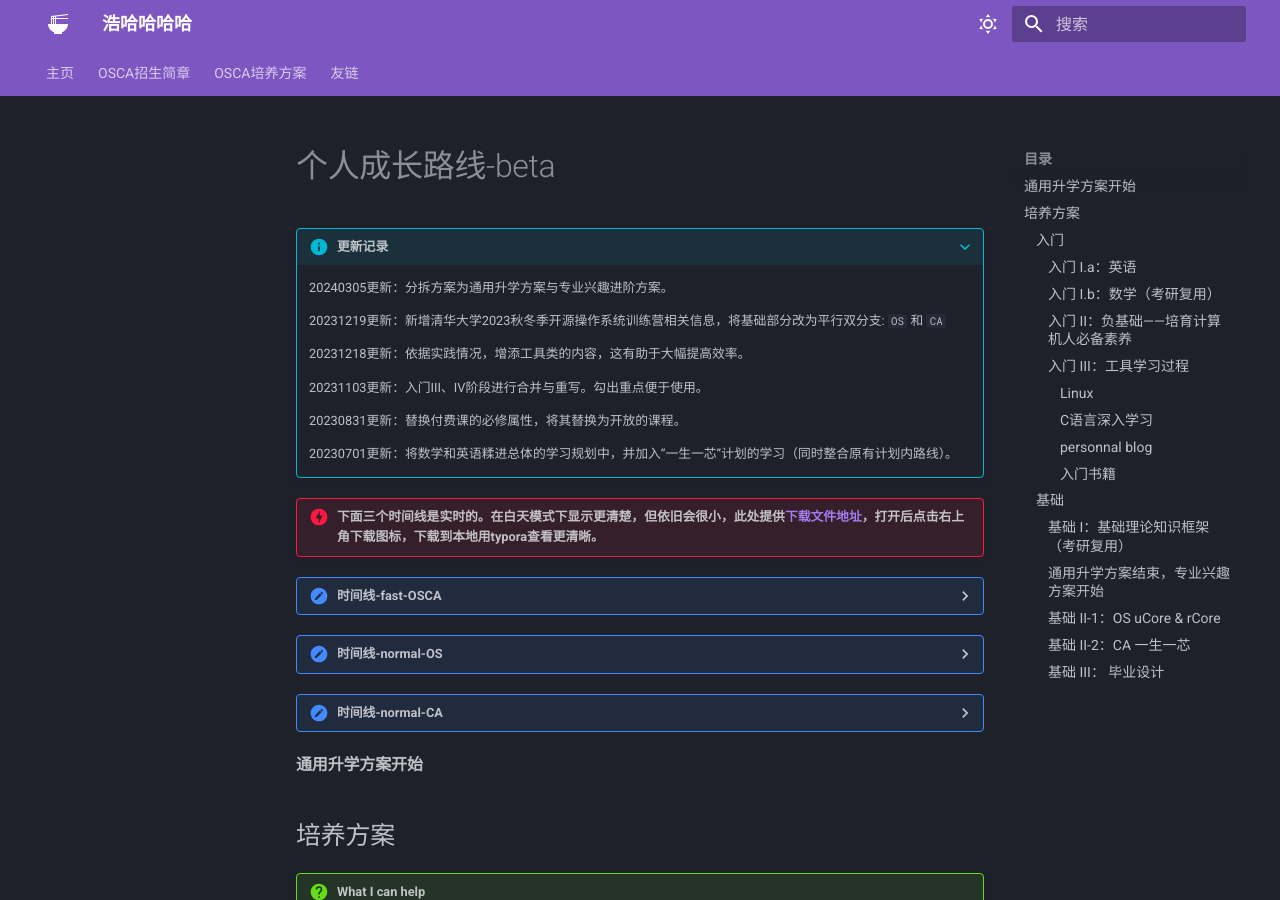
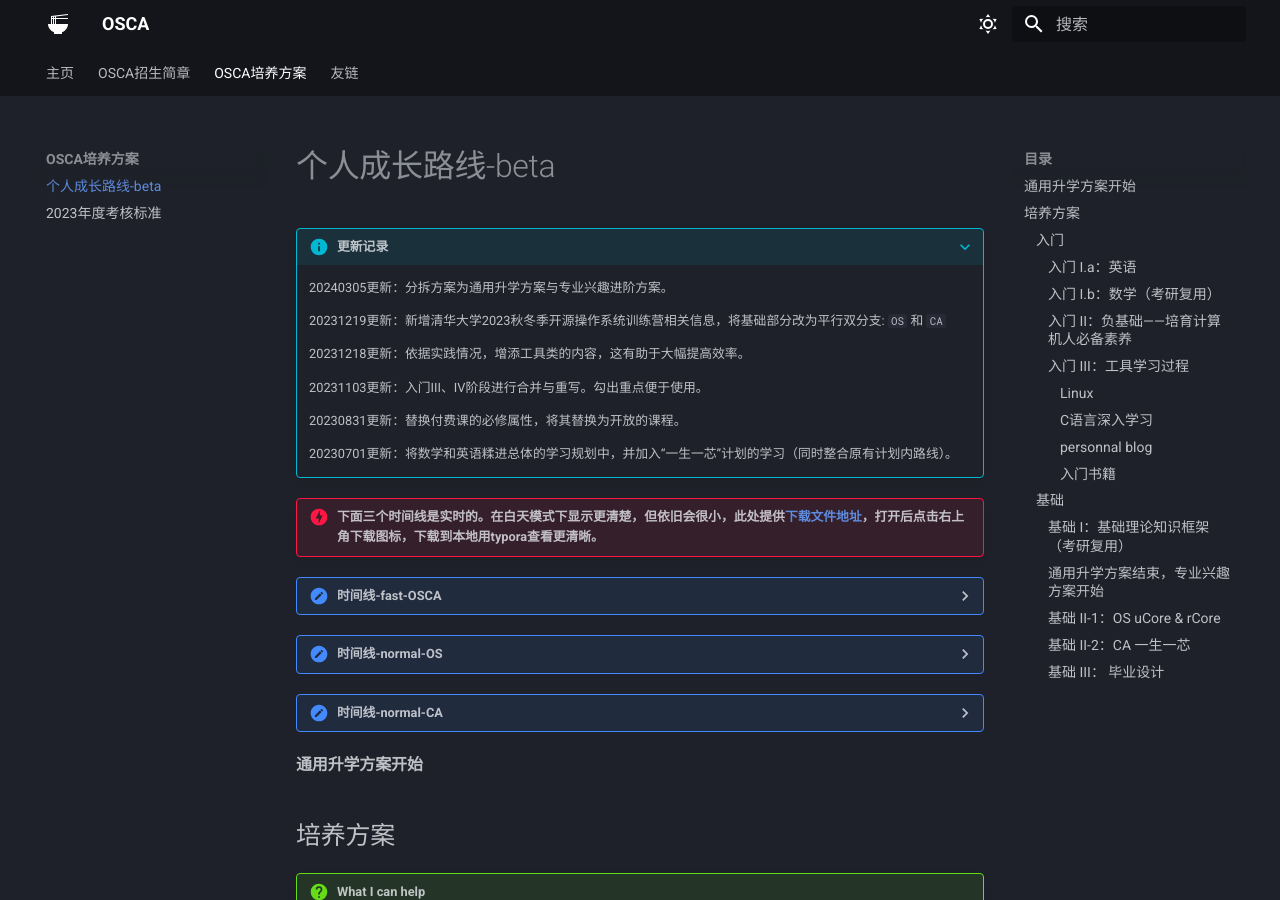
Before and after one commit to Haohahahaha/OSCA, an MkDocs documentation site: the page built from docs/fertile/fertile.md, in a window 1280 px wide and 900 px high. Built offline with MkDocs 1.6.1 and Material for MkDocs 9.7.7, drawn with Linux system fonts in a browser that asks for light colours.

Commit message:
2024-06-10_19:13:34 update

```diff
--- a/mkdocs.yml
+++ b/mkdocs.yml
@@ -1,4 +1,4 @@
-site_name: 浩哈哈哈哈
+site_name: OSCA
 theme:
   name: material
   icon:
@@ -7,14 +7,14 @@ theme:
 #     admonition:
   palette:
     - scheme: slate # 夜间模式
-      primary: deep purple
-      accent: deep orange
+      primary: black
+      accent: light green
       toggle:
         icon: material/weather-sunny
         name: 切换至日间模式
     - scheme: default # 日间模式
-      primary: deep purple # 上方的
-      accent: deep orange # 链接等可交互元件的高亮色
+      primary: light green # 上方的
+      accent: green # 链接等可交互元件的高亮色
       toggle:
         icon: material/weather-night # 图标
         name: 切换至夜间模式 # 鼠标悬浮提示
@@ -40,10 +40,10 @@ edit_uri: edit/main/docs
 
 nav:
   - 主页: index.md
-  - OSCA招生简章: greenhand/recruit/recruit.md
+  - OSCA招生简章: recruit/recruit.md
   - OSCA培养方案:
-    - 个人成长路线-beta: greenhand/fertile/fertile.md
-    - 2023年度考核标准: greenhand/fertile/assessment-2023.md
+    - 个人成长路线-beta: fertile/fertile.md
+    - 2023年度考核标准: fertile/assessment-2023.md
   - 友链: friend/friends.md
 
 extra_css:
```
Also changed, not shown: docs/friend/friends.md (+2 -2 lines).
